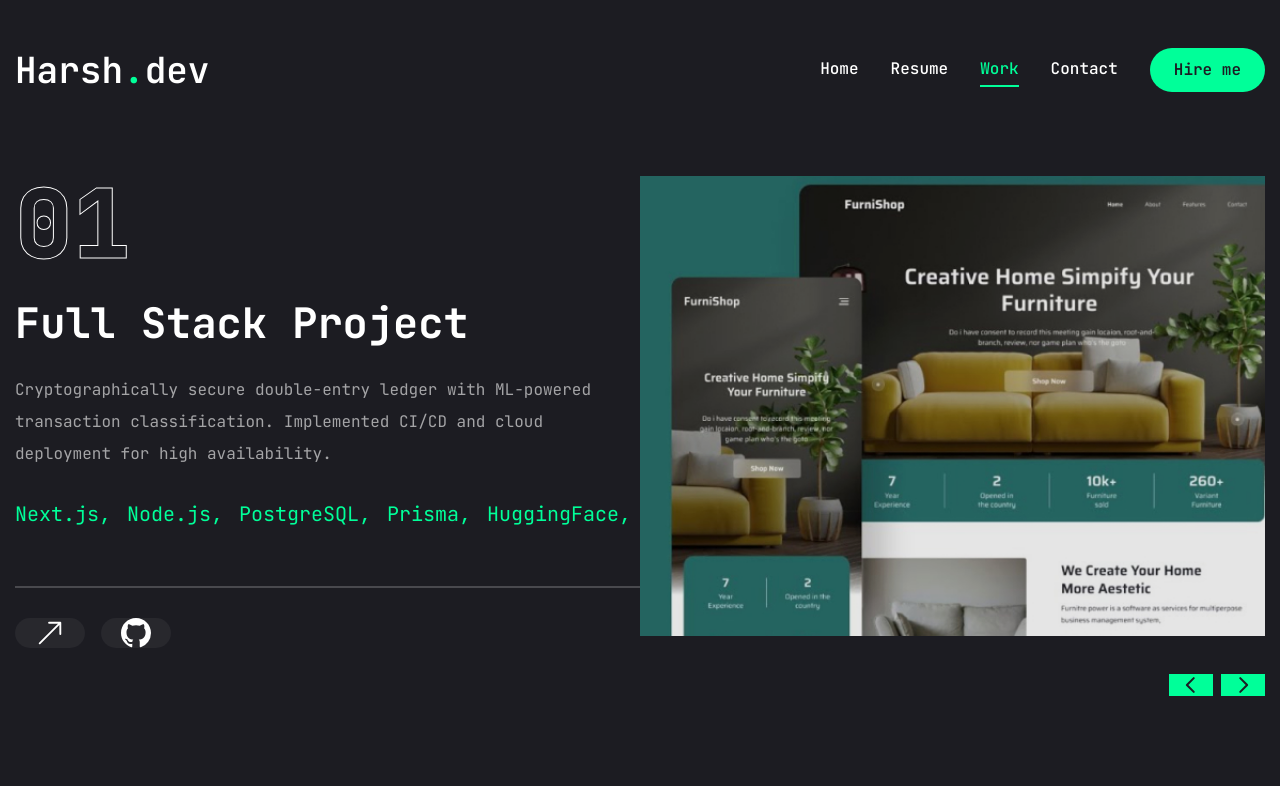
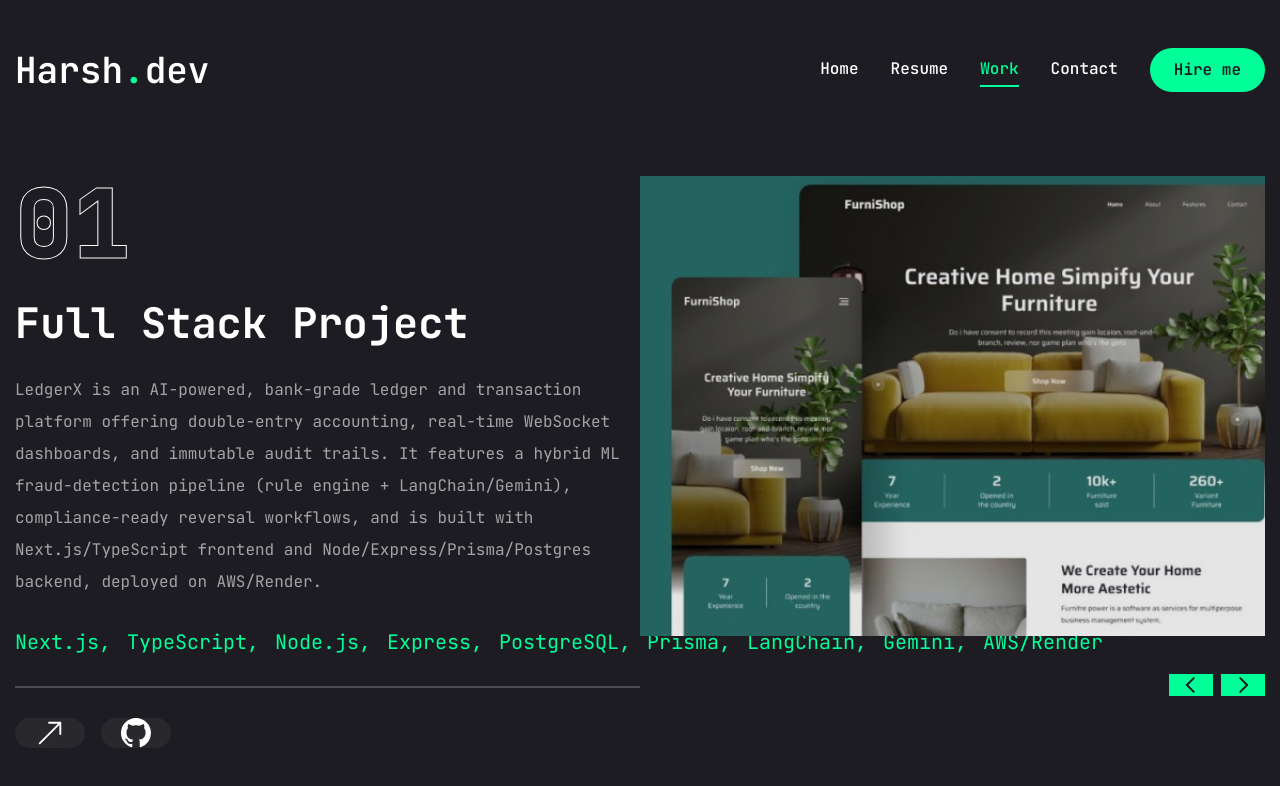
Before and after one commit to Harsh5840/portfolio, a Next.js app: page /work in a window 1280 px wide. Shown: the top 786 px of the page. Built offline with nearby package versions, Linux system fonts and the light colour scheme.

Commit message:
project update

```diff
--- a/src/app/work/page.tsx
+++ b/src/app/work/page.tsx
@@ -24,19 +24,20 @@ import WorkSliderBtns from "@/components/WorkSliderBtns";
 const projects = [
   {
     num: "01",
-    title: "LedgerX — AI-Powered Financial Transaction System",
+    title: "LedgerX",
     category: "Full stack",
     description:
-      "Cryptographically secure double-entry ledger with ML-powered transaction classification. Implemented CI/CD and cloud deployment for high availability.",
+      "LedgerX is an AI-powered, bank-grade ledger and transaction platform offering double-entry accounting, real-time WebSocket dashboards, and immutable audit trails. It features a hybrid ML fraud-detection pipeline (rule engine + LangChain/Gemini), compliance-ready reversal workflows, and is built with Next.js/TypeScript frontend and Node/Express/Prisma/Postgres backend, deployed on AWS/Render.",
     stack: [
       { name: "Next.js" },
+      { name: "TypeScript" },
       { name: "Node.js" },
+      { name: "Express" },
       { name: "PostgreSQL" },
       { name: "Prisma" },
-      { name: "HuggingFace" },
       { name: "LangChain" },
-      { name: "Docker" },
-      { name: "AWS EC2" },
+      { name: "Gemini" },
+      { name: "AWS/Render" },
     ],
     image: "/assets/work/thumb1.png",
     live: "",
@@ -44,7 +45,7 @@ const projects = [
   },
   {
     num: "02",
-    title: "AI-Powered Agile Management Platform",
+    title: "AI Agile Master",
     category: "Full stack",
     description:
       "Enterprise-grade project management platform with vector semantic search, Redis caching and AI-assisted workflows to speed up sprint cycles.",
@@ -63,6 +64,44 @@ const projects = [
   },
   {
     num: "03",
+    title: "CityScape",
+    category: "Full stack",
+    description:
+      "Full-stack urban analytics platform leveraging Vertex AI, Gemini Vision, and Google Maps API to deliver real-time city insights through event classification, social media aggregation, and location-based intelligence. Built with Next.js, FastAPI, Firebase, and Docker, supporting 10,000+ concurrent users with sub-200ms response times.",
+    stack: [
+      { name: "Next.js" },
+      { name: "FastAPI" },
+      { name: "Vertex AI" },
+      { name: "Gemini Vision" },
+      { name: "Google Maps API" },
+      { name: "Firebase" },
+      { name: "Docker" },
+    ],
+    image: "/assets/work/thumb3.png",
+    live: "",
+    github: "",
+  },
+  {
+    num: "04",
+    title: "BotSwarm",
+    category: "Full stack",
+    description:
+      "BotSwarm — a real-time, multi-AI chat platform with customizable rooms where users can collaborate with domain-specific assistants (DevGPT, FitGPT, DocGPT, etc.). Next.js frontend, Express + Prisma API, and a WebSocket service power the real-time experience; file uploads (Cloudinary) and Markdown/syntax-highlighted messages are supported. AI responses are generated via a GROQ/LLM backend; the stack is designed for deployment on Render with clear env/secret separation and extensibility for document analysis and vector retrieval.",
+    stack: [
+      { name: "Next.js" },
+      { name: "Express" },
+      { name: "Prisma" },
+      { name: "WebSocket" },
+      { name: "Cloudinary" },
+      { name: "GROQ/LLM" },
+      { name: "Render" },
+    ],
+    image: "/assets/work/thumb1.png",
+    live: "",
+    github: "",
+  },
+  {
+    num: "05",
     title: "ScholarAI — Autonomous Research Agent",
     category: "Tooling",
     description:
@@ -74,7 +113,7 @@ const projects = [
       { name: "FAISS" },
       { name: "OpenAI" },
     ],
-    image: "/assets/work/thumb3.png",
+    image: "/assets/work/thumb2.png",
     live: "",
     github: "",
   },
```
